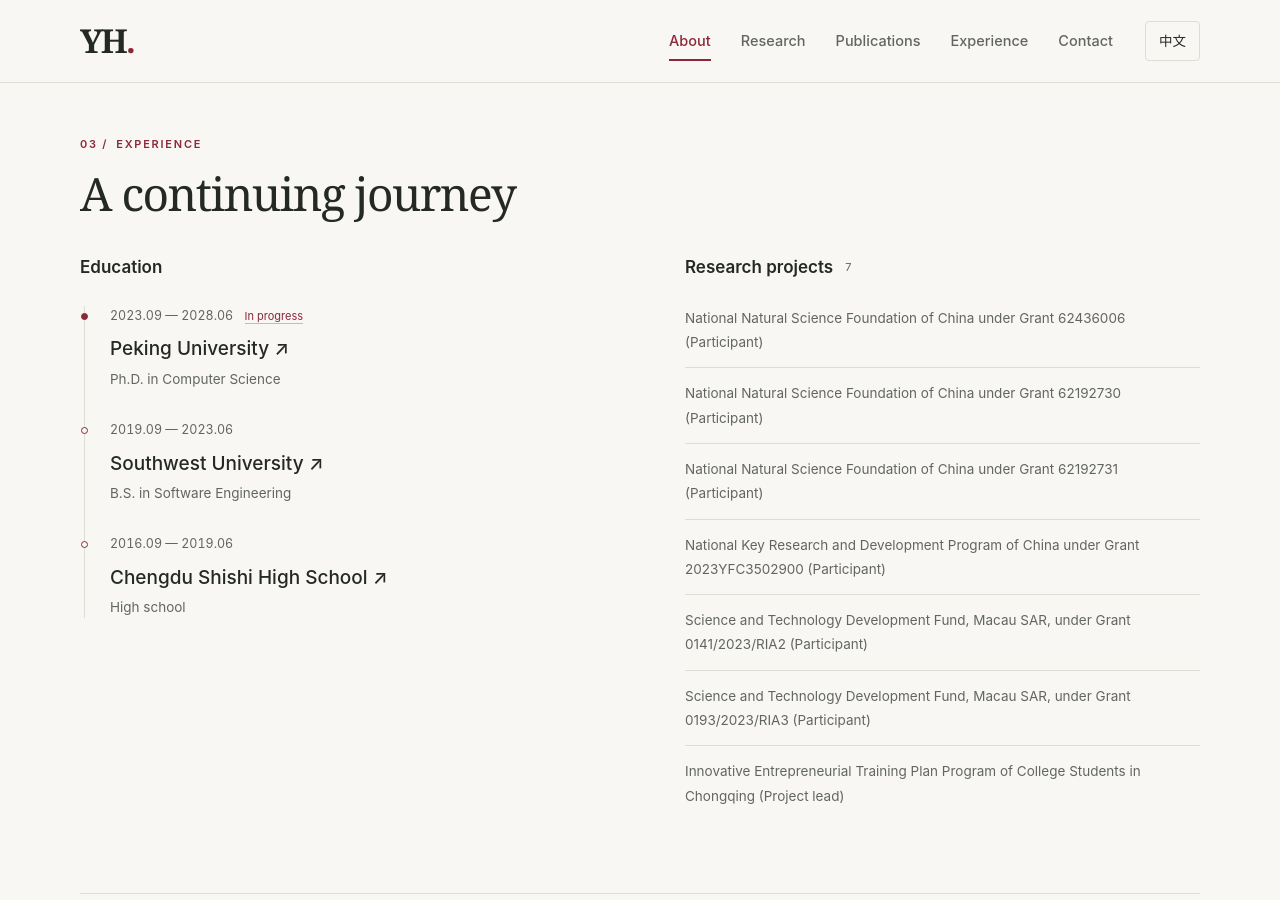
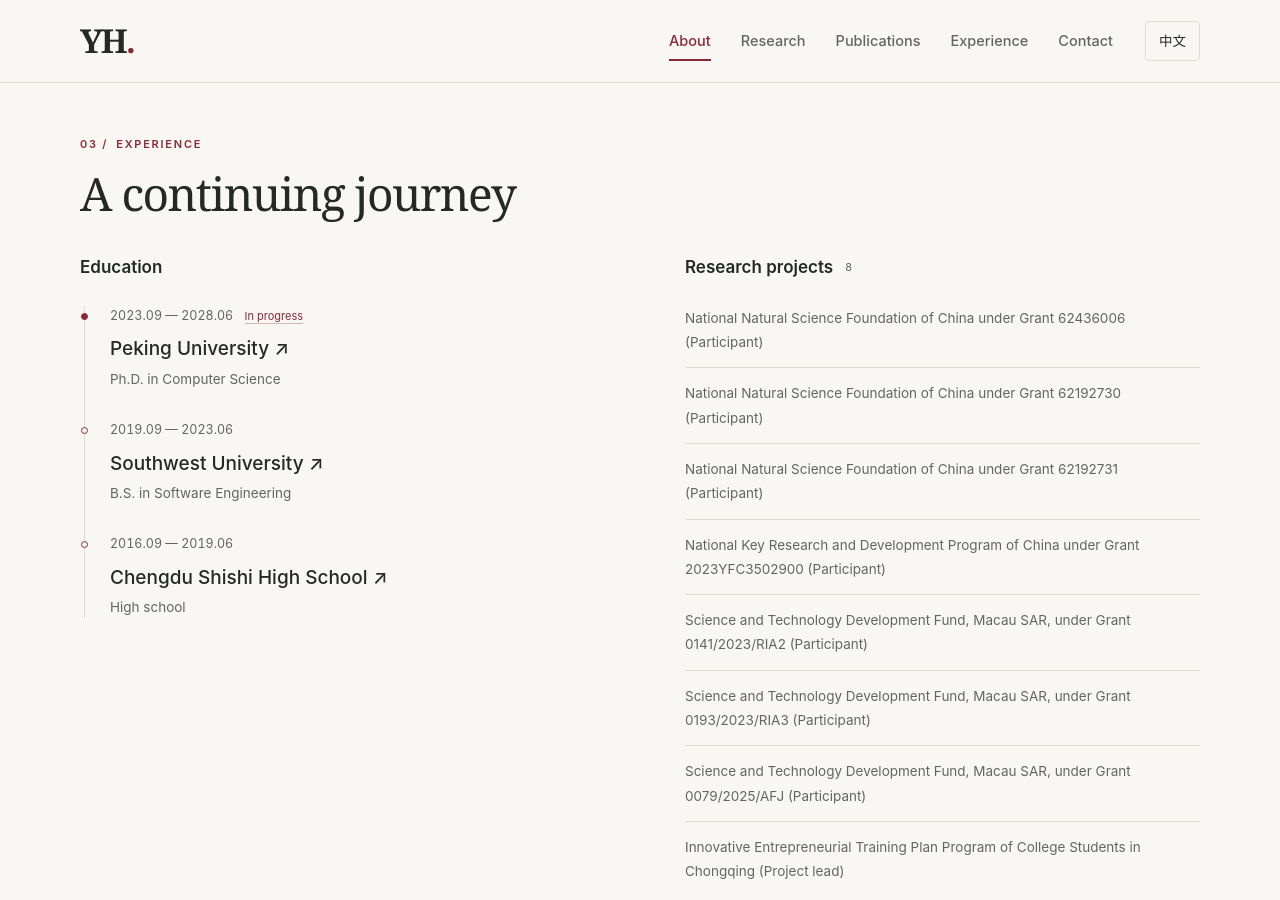
Before and after one commit to heyuanpengpku/heyuanpeng.github.io, a Jekyll site: the page built from _pages/about.md, in a window 1280 px wide and 900 px high, scrolled down 3155 px. Built offline with Jekyll 4.4.1, drawn with Linux system fonts in a browser that asks for light colours.

Commit message:
Add Macau research grant 0079/2025/AFJ

```diff
--- a/_data/profile.json
+++ b/_data/profile.json
@@ -239,6 +239,10 @@
       "zh": "澳门特别行政区科学技术发展基金 0193/2023/RIA3(参与)"
     },
     {
+      "en": "Science and Technology Development Fund, Macau SAR, under Grant 0079/2025/AFJ (Participant)",
+      "zh": "澳门特别行政区科学技术发展基金 0079/2025/AFJ(参与)"
+    },
+    {
       "en": "Innovative Entrepreneurial Training Plan Program of College Students in Chongqing (Project lead)",
       "zh": "重庆市大学生创新创业训练计划项目(主持)"
     }
```
